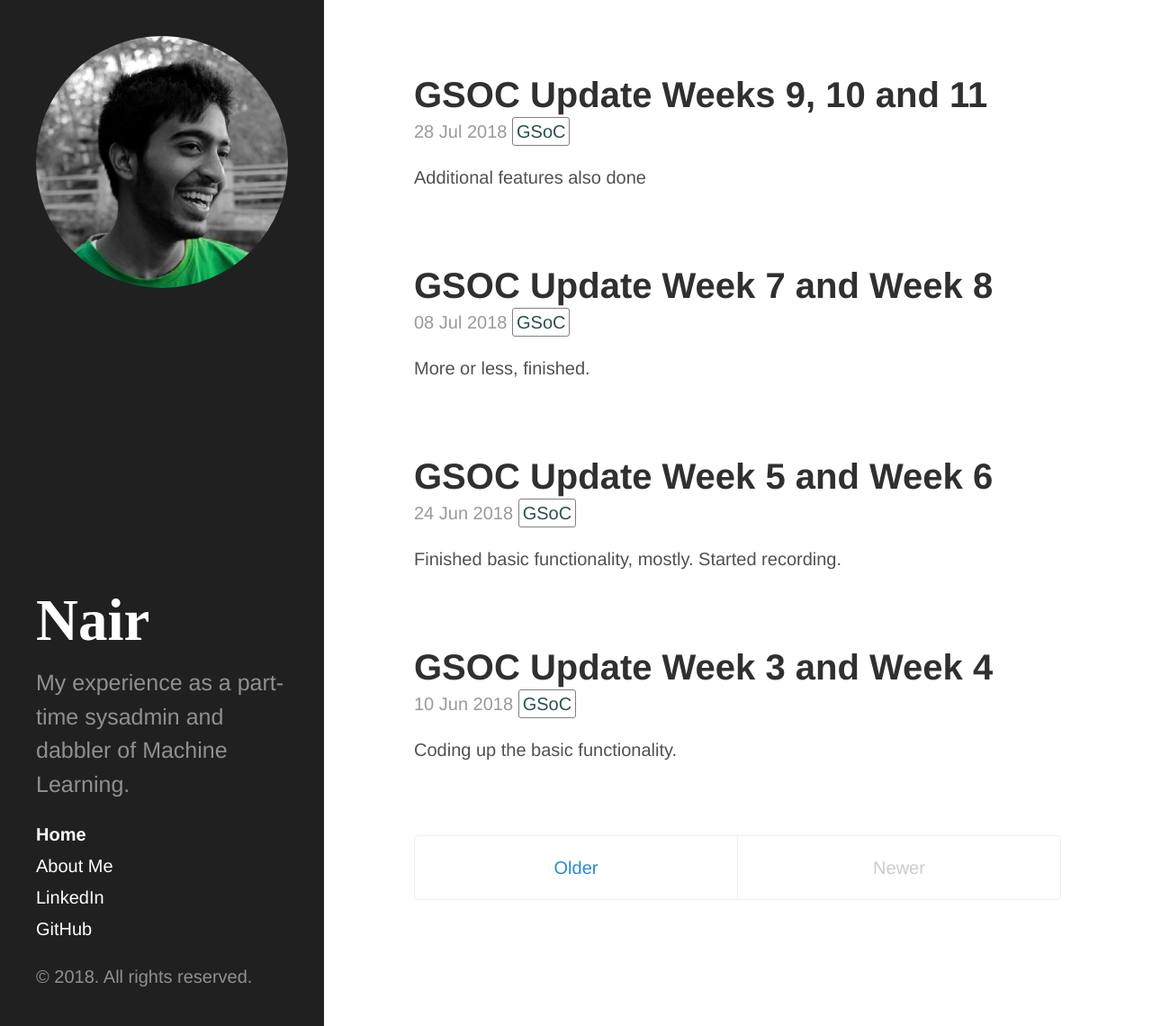
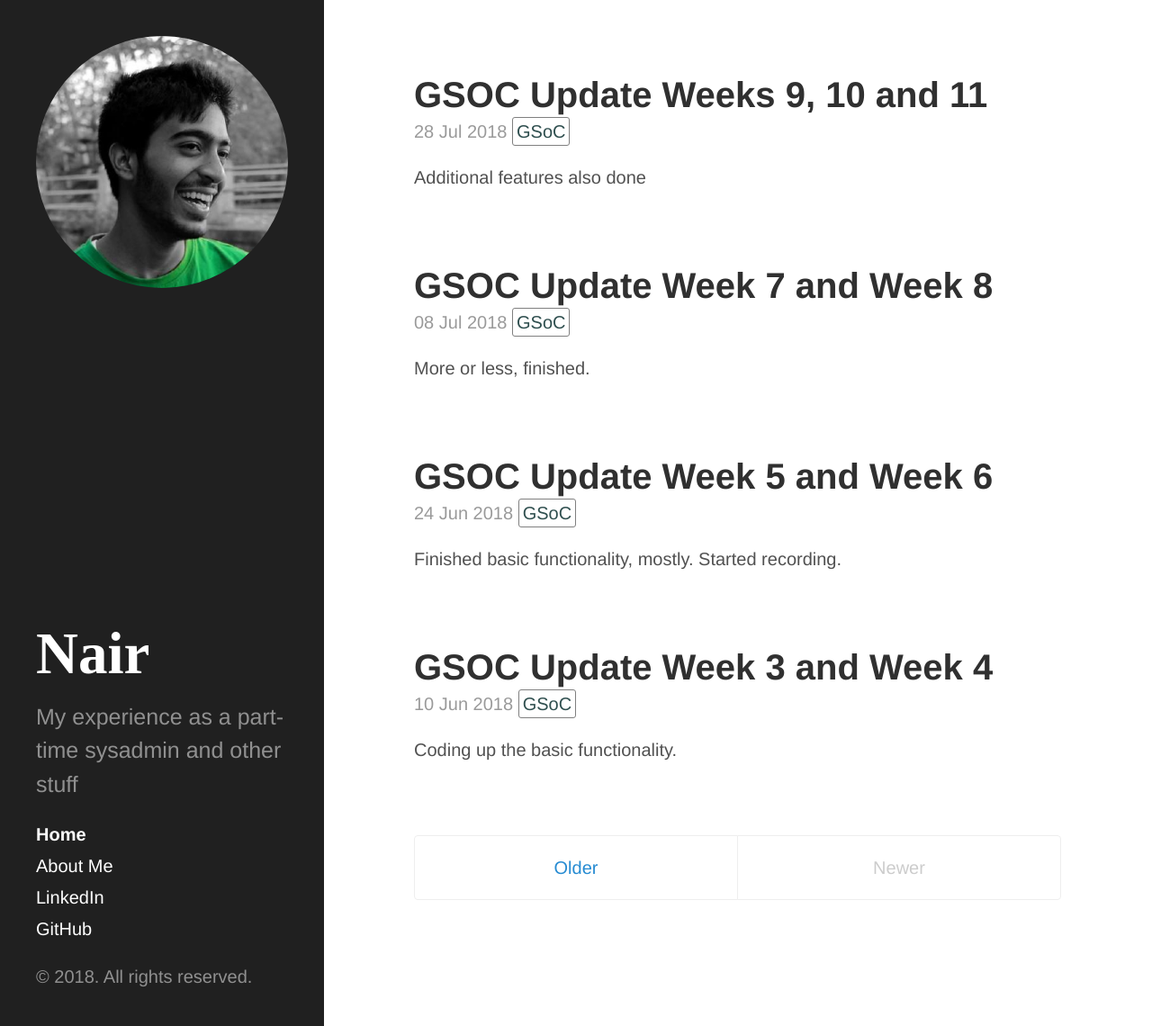
Before and after one commit to AadityaNair/AadityaNair.github.io, a Jekyll site: the page built from index.html, in a window 1280 px wide and 1140 px high. Shown: the whole window at 90% size. Built offline with Jekyll 4.4.1, drawn with Linux system fonts in a browser that asks for light colours; the list of posts is cut into pages by our own code.

Commit message:
Fixed text

```diff
--- a/_config.yml
+++ b/_config.yml
@@ -8,7 +8,7 @@ permalink:        pretty
 # Setup
 title:            Nair
 tagline:          'The Blog of Nair'
-description:      'My experience as a part-time sysadmin and dabbler of Machine Learning.'
+description:      'My experience as a part-time sysadmin and other stuff'
 url:              https://aadityanair.ml
 baseurl:          /
 
```
